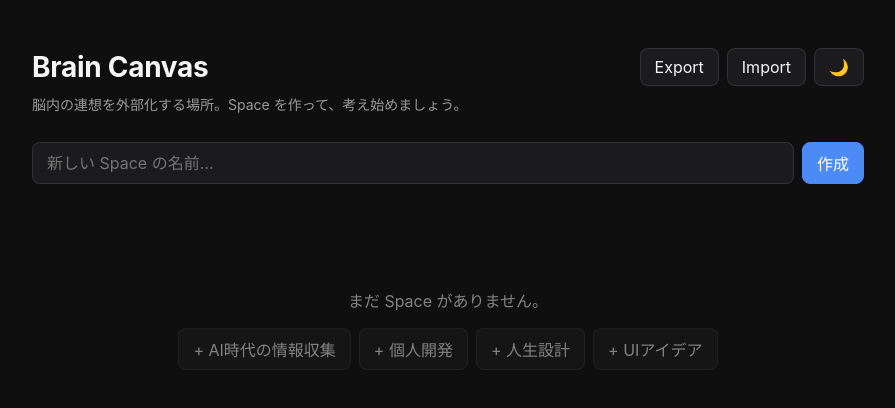
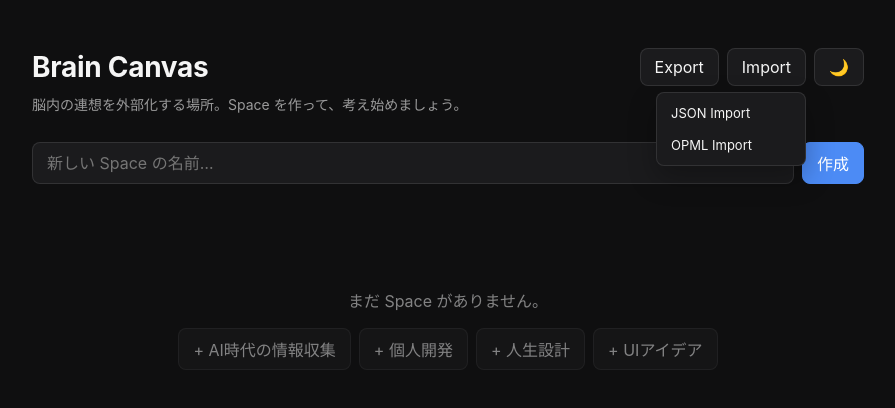
Before and after one commit to shoeik/brain-canvas, a React (Vite) app: page / in a window 1280 px wide. Both pictures are taken after a click on the button "Import". Shown: the top 408 px of the page, without its empty margins (192-1087 px from the left). Built offline with nearby package versions, Linux system fonts and the light colour scheme; what zundo would draw is missing.

Commit message:
Add OPML import support

```diff
--- a/src/features/spaces/SpaceListPage.tsx
+++ b/src/features/spaces/SpaceListPage.tsx
@@ -2,6 +2,7 @@ import { useRef, useState } from "react";
 import { useNavigate } from "react-router-dom";
 import { useAppStore } from "../../store/useAppStore";
 import { downloadJson, exportToJson, parseImportedJson } from "../../lib/storage";
+import { parseOpmlToSpace } from "../../lib/opml";
 import ThemeToggle from "../../components/ThemeToggle";
 
 const EXAMPLES = ["AI時代の情報収集", "個人開発", "人生設計", "UIアイデア"];
@@ -12,10 +13,13 @@ export default function SpaceListPage() {
   const theme = useAppStore((s) => s.theme);
   const createSpace = useAppStore((s) => s.createSpace);
   const deleteSpace = useAppStore((s) => s.deleteSpace);
+  const importSpace = useAppStore((s) => s.importSpace);
   const replaceAll = useAppStore((s) => s.replaceAll);
 
   const [name, setName] = useState("");
-  const fileInput = useRef<HTMLInputElement>(null);
+  const [importMenuOpen, setImportMenuOpen] = useState(false);
+  const jsonFileInput = useRef<HTMLInputElement>(null);
+  const opmlFileInput = useRef<HTMLInputElement>(null);
 
   const create = (value: string) => {
     const space = createSpace(value);
@@ -46,6 +50,20 @@ export default function SpaceListPage() {
     }
   };
 
+  const onImportOpmlFile = async (e: React.ChangeEvent<HTMLInputElement>) => {
+    const file = e.target.files?.[0];
+    if (!file) return;
+    try {
+      const space = importSpace(parseOpmlToSpace(await file.text(), file.name));
+      navigate(`/space/${space.id}`);
+    } catch (err) {
+      alert(`OPML Import failed: ${(err as Error).message}`);
+    } finally {
+      e.target.value = "";
+      setImportMenuOpen(false);
+    }
+  };
+
   return (
     <div className="space-list">
       <div className="space-list__header">
@@ -54,16 +72,35 @@ export default function SpaceListPage() {
           <button className="bc-btn" onClick={onExport}>
             Export
           </button>
-          <button className="bc-btn" onClick={() => fileInput.current?.click()}>
-            Import
-          </button>
-          <input
-            ref={fileInput}
-            type="file"
-            accept="application/json"
-            hidden
-            onChange={onImportFile}
-          />
+          <div className="import-menu">
+            <button className="bc-btn" onClick={() => setImportMenuOpen((open) => !open)}>
+              Import
+            </button>
+            {importMenuOpen && (
+              <div className="import-menu__panel">
+                <button
+                  className="import-menu__item"
+                  onClick={() => {
+                    setImportMenuOpen(false);
+                    jsonFileInput.current?.click();
+                  }}
+                >
+                  JSON Import
+                </button>
+                <button
+                  className="import-menu__item"
+                  onClick={() => {
+                    setImportMenuOpen(false);
+                    opmlFileInput.current?.click();
+                  }}
+                >
+                  OPML Import
+                </button>
+              </div>
+            )}
+          </div>
+          <input ref={jsonFileInput} type="file" accept="application/json,.json" hidden onChange={onImportFile} />
+          <input ref={opmlFileInput} type="file" accept=".opml,.xml,text/xml,application/xml" hidden onChange={onImportOpmlFile} />
           <ThemeToggle />
         </div>
       </div>
--- a/src/index.css
+++ b/src/index.css
@@ -54,6 +54,36 @@ button {
   background: var(--accent);
   border-color: var(--accent);
   color: #fff;
+}
+
+.import-menu {
+  position: relative;
+}
+.import-menu__panel {
+  position: absolute;
+  top: calc(100% + 6px);
+  right: 0;
+  min-width: 150px;
+  z-index: 20;
+  background: var(--chrome-bg);
+  border: 1px solid var(--border-soft);
+  border-radius: 8px;
+  padding: 4px;
+  box-shadow: 0 12px 28px rgba(0, 0, 0, 0.28);
+}
+.import-menu__item {
+  display: block;
+  width: 100%;
+  text-align: left;
+  background: transparent;
+  border: none;
+  border-radius: 6px;
+  color: var(--text-color);
+  padding: 8px 10px;
+  font-size: 13px;
+}
+.import-menu__item:hover {
+  background: rgba(127, 127, 127, 0.18);
 }
 
 /* --- Space list -------------------------------------------------------- */
--- /dev/null
+++ b/src/lib/opml.ts
@@ -0,0 +1,113 @@
+import type { BrainEdge, BrainNode, Space } from "../types";
+import { createId } from "./id";
+import { DEFAULT_FONT_SIZE, DEFAULT_NODE_HEIGHT, DEFAULT_NODE_WIDTH } from "../theme/theme";
+
+const LEVEL_GAP_X = 260;
+const SIBLING_GAP_Y = 88;
+
+interface OutlineItem {
+  content: string;
+  children: OutlineItem[];
+}
+
+interface LayoutItem {
+  item: OutlineItem;
+  depth: number;
+  y: number;
+  children: LayoutItem[];
+}
+
+export function parseOpmlToSpace(text: string, fallbackName: string): Space {
+  const doc = new DOMParser().parseFromString(text, "application/xml");
+  const parserError = doc.querySelector("parsererror");
+  if (parserError) {
+    throw new Error("Invalid OPML/XML file.");
+  }
+
+  const body = findFirstElement(doc.documentElement, "body");
+  if (!body) {
+    throw new Error("Invalid OPML: missing body element.");
+  }
+
+  const roots = childOutlineElements(body).map(parseOutlineElement).filter((item) => item.content || item.children.length);
+  if (!roots.length) {
+    throw new Error("Invalid OPML: no outline elements found.");
+  }
+
+  const head = findFirstElement(doc.documentElement, "head");
+  const title = head ? findFirstElement(head, "title")?.textContent?.trim() : undefined;
+  return outlinesToSpace(roots, title || fallbackName.replace(/\.(opml|xml)$/i, "") || "Imported OPML");
+}
+
+function parseOutlineElement(el: Element): OutlineItem {
+  const content = (el.getAttribute("text") ?? el.getAttribute("title") ?? "").trim();
+  return {
+    content,
+    children: childOutlineElements(el).map(parseOutlineElement),
+  };
+}
+
+function childOutlineElements(parent: Element): Element[] {
+  return Array.from(parent.children).filter((child) => child.tagName.toLowerCase() === "outline");
+}
+
+function findFirstElement(parent: Element, tagName: string): Element | undefined {
+  const wanted = tagName.toLowerCase();
+  if (parent.tagName.toLowerCase() === wanted) return parent;
+  return Array.from(parent.getElementsByTagName("*")).find((el) => el.tagName.toLowerCase() === wanted);
+}
+
+function outlinesToSpace(roots: OutlineItem[], name: string): Space {
+  let nextLeafY = 0;
+
+  const layoutTree = (item: OutlineItem, depth: number): LayoutItem => {
+    const children = item.children.map((child) => layoutTree(child, depth + 1));
+    const y = children.length
+      ? (children[0].y + children[children.length - 1].y) / 2
+      : nextLeafY++ * SIBLING_GAP_Y;
+    return { item, depth, y, children };
+  };
+
+  const layouts = roots.map((root) => layoutTree(root, 0));
+  const nodes: BrainNode[] = [];
+  const edges: BrainEdge[] = [];
+
+  const addLayout = (layout: LayoutItem, parentId?: string) => {
+    const id = createId();
+    const node: BrainNode = {
+      id,
+      type: "brain",
+      position: { x: layout.depth * LEVEL_GAP_X, y: layout.y },
+      width: DEFAULT_NODE_WIDTH,
+      height: DEFAULT_NODE_HEIGHT,
+      selected: false,
+      data: {
+        content: layout.item.content,
+        width: DEFAULT_NODE_WIDTH,
+        height: DEFAULT_NODE_HEIGHT,
+        fontSize: DEFAULT_FONT_SIZE,
+      },
+    };
+    nodes.push(node);
+
+    if (parentId) {
+      edges.push({ id: createId("e"), source: parentId, target: id });
+    }
+
+    for (const child of layout.children) addLayout(child, id);
+  };
+
+  for (const layout of layouts) addLayout(layout);
+  if (nodes[0]) nodes[0].selected = true;
+
+  const now = Date.now();
+  return {
+    id: createId("space"),
+    name,
+    createdAt: now,
+    updatedAt: now,
+    nodes,
+    edges,
+    settings: { nodeStyle: "dark" },
+  };
+}
--- a/src/store/useAppStore.ts
+++ b/src/store/useAppStore.ts
@@ -19,6 +19,7 @@ interface AppState {
   toggleTheme: () => void;
 
   createSpace: (name: string) => Space;
+  importSpace: (space: Space) => Space;
   renameSpace: (id: string, name: string) => void;
   deleteSpace: (id: string) => void;
   getSpace: (id: string) => Space | undefined;
@@ -55,6 +56,12 @@ export const useAppStore = create<AppState>((set, get) => ({
     };
     set((s) => ({ spaces: [space, ...s.spaces] }));
     return space;
+  },
+
+  importSpace: (space) => {
+    const imported = { ...space, updatedAt: Date.now() };
+    set((s) => ({ spaces: [imported, ...s.spaces] }));
+    return imported;
   },
 
   renameSpace: (id, name) =>
```
